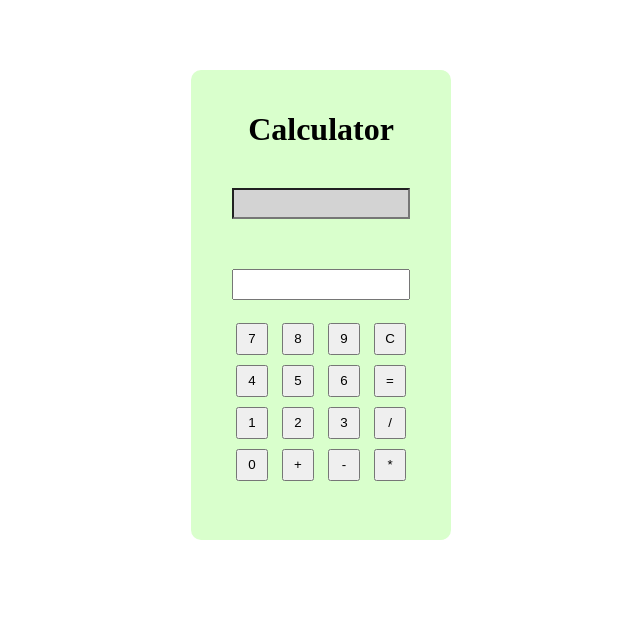
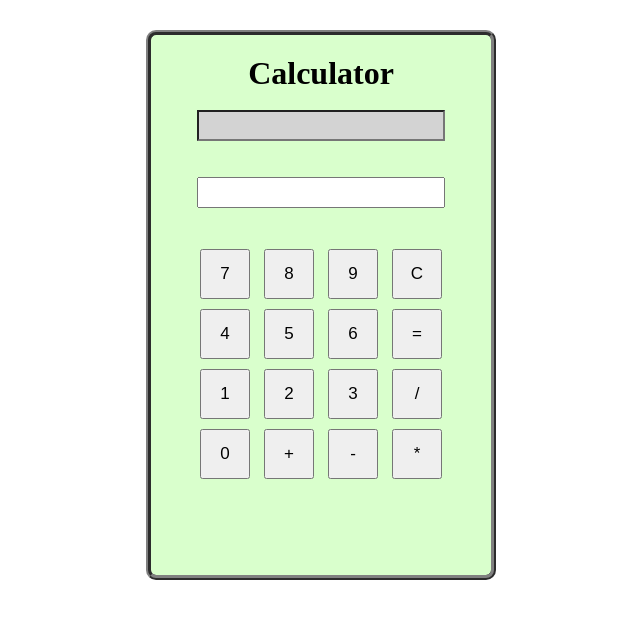
Before and after one commit to DiwasLamsal/Calculator, a plain HTML site: page index.html in a window 1280 px wide. Shown: the whole page, without its empty margins (319-959 px from the left). Drawn offline with Linux system fonts and the light colour scheme.

Commit message:
calculator edit

```diff
--- a/index.html
+++ b/index.html
@@ -2,29 +2,45 @@
 <html>
 <head>
 	<script src = "script.js"></script>
+	<meta name="viewport" content="width=device-width, initial-scale=1, maximum-scale=1, user-scalable=0">
 	<title>Calculator</title>
 	<style>
 
+	*{
+		margin: 0;
+	}
 	.calculator{
 		margin: auto;
-		margin-top: 70px;
-		width: 220px;
-		height: 430px;
+		margin-top: 30px;
+		width: 300px;
+		height: 500px;
 		border-radius: 10px;
 		background: #d9ffcc;
 		padding: 20px;
+		border: 5px ridge grey;
 	}
 
 	input[type="text"]{
 		height: 25px;
-		width: 170px;
+		width: 240px;
 		font-size: 17px;
 	}
 		button{
 			margin: 5px;
-			width: 32px;
-			height: 32px;
+			width: 50px;
+			height: 50px;
+			font-size: 17px;
 		}
+
+	@media screen and (max-width: 500px){
+		.calculator{
+			padding: 0;
+			width: 96%;
+			height: 98vh;
+			margin: 0;
+		}
+	}
+
 	</style>
 </head>
 <body style="text-align: center;">
@@ -33,8 +49,8 @@
 	<h1>Calculator</h1>
 	<br>
 	<input type = "text" id = "resultBox" style = "background:lightgrey" readonly>
-	<p id = "show">&nbsp;</p>
-	<input type = "text" id = "numberBox">
+	<p id = "show">&nbsp;</p><br>
+	<input type = "text" id = "numberBox"><br>
 	<br><br>
 	<button id = "n7">7</button>
 	<button id = "n8">8</button>
--- a/script.js
+++ b/script.js
@@ -14,6 +14,8 @@ window.onload = function(){
 	var clear = document.getElementById('nC');
 	var textBox = document.getElementById('numberBox');
 	var show = document.getElementById('show');
+	var resultBox = document.getElementById('resultBox');
+	resultBox.value = null;
 
 	function clickZero(){
 		textBox.value += "0";
@@ -49,7 +51,13 @@ window.onload = function(){
 	function clickPlus(){
 
 		var a = parseInt(textBox.value);
+		var b = resultBox.value;
 		resultBox.value = a;
+
+		if (resultBox.value !== null){
+			resultBox.value = a;
+		}
+
 		show.innerHTML = "+";
 		textBox.value = null;
 
@@ -93,19 +101,17 @@ window.onload = function(){
 		var second = parseInt(textBox.value);
 		var	first = parseInt(resultBox.value);
 
-
-
 		if (show.innerHTML == "+"){
-		var calculated = second + first;
+			var calculated = second + first;
 		}
 		if (show.innerHTML == "-"){
-		var calculated = first - second;
+			var calculated = first - second;
 		}
 		if (show.innerHTML == "/"){
-		var calculated = first / second;
+			var calculated = first / second;
 		}
 		if (show.innerHTML == "*"){
-		var calculated = second * first;
+			var calculated = second * first;
 		}
 
 		resultBox.value = calculated;
```
